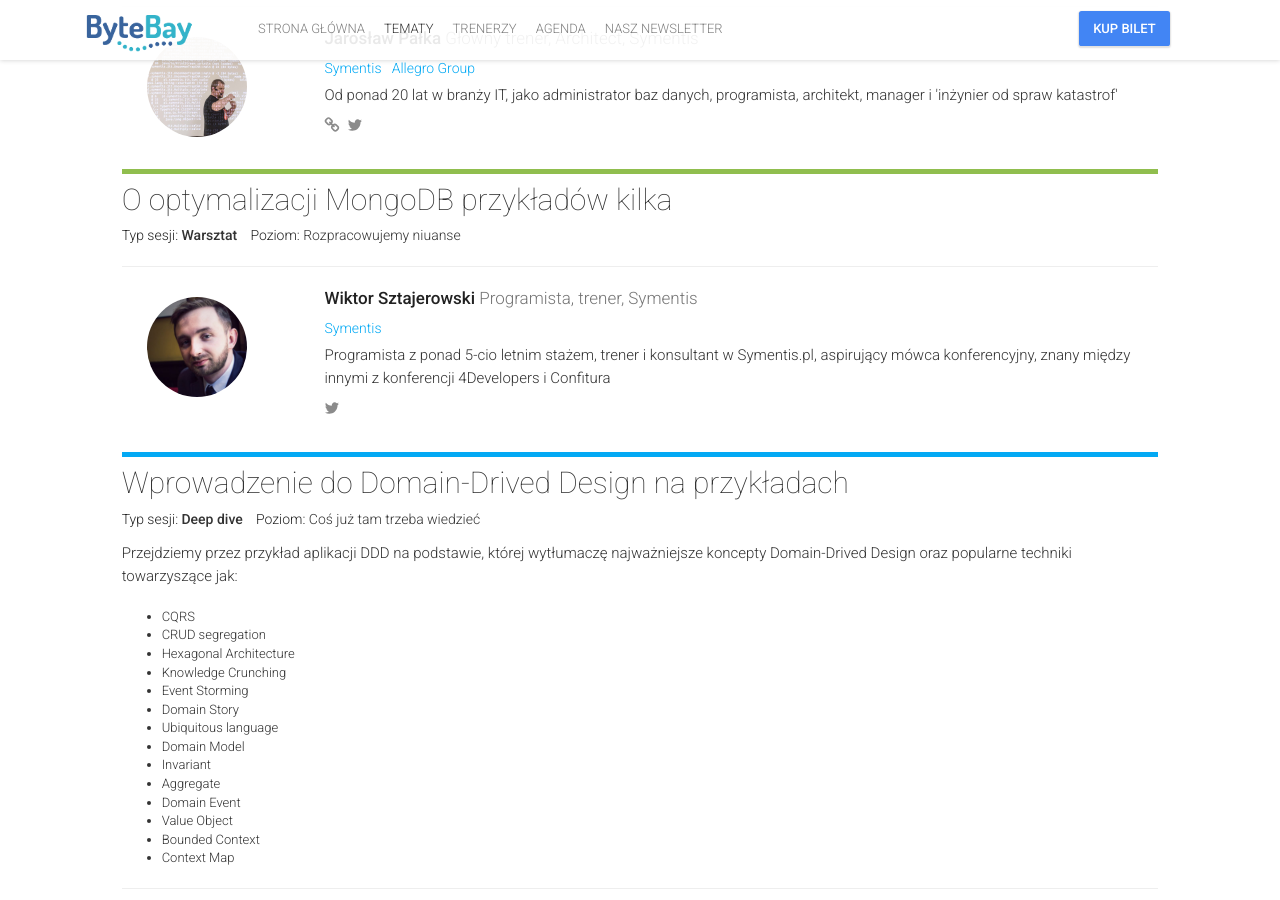
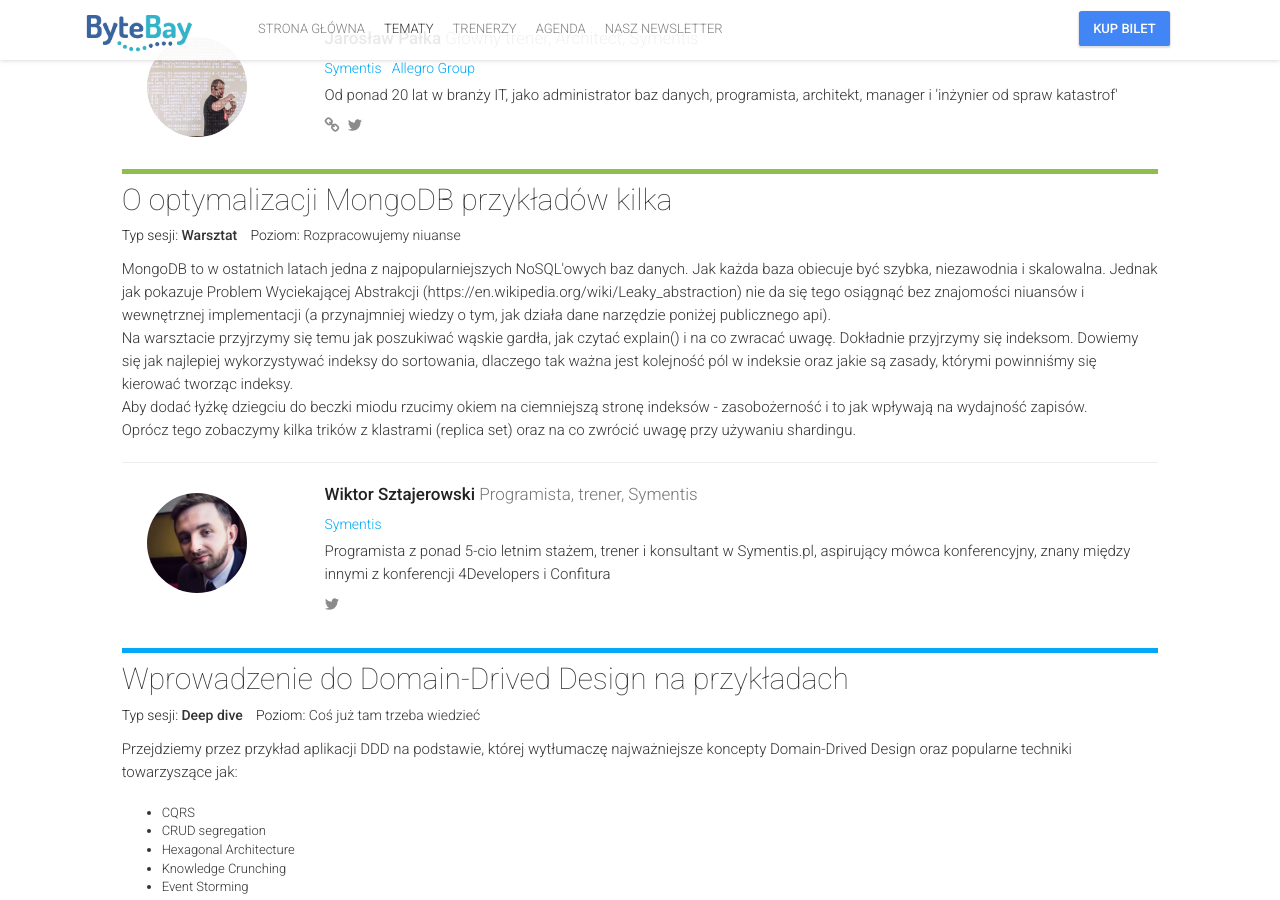
Before and after one commit to 42patterns/bytebay-website, a Jekyll site: the page built from sessions.html, in a window 1280 px wide and 900 px high, scrolled down 1937 px. Built offline with Jekyll 4.4.1, drawn with Linux system fonts in a browser that asks for light colours; nearby versions of some CDN libraries; comment, search, counter and statistics services are not loaded.

Commit message:
Sesja MongoDB

```diff
--- a/_data/sessions.yml
+++ b/_data/sessions.yml
@@ -85,7 +85,13 @@
   -
     id: 2
     title: "O optymalizacji MongoDB przykładów kilka"
-    description: ""
+    description: "MongoDB to w ostatnich latach jedna z najpopularniejszych NoSQL'owych baz danych. Jak każda baza obiecuje być szybka, niezawodnia i skalowalna. Jednak jak pokazuje Problem Wyciekającej Abstrakcji (https://en.wikipedia.org/wiki/Leaky_abstraction) nie da się tego osiągnąć bez znajomości niuansów i wewnętrznej implementacji (a przynajmniej wiedzy o tym, jak działa dane narzędzie poniżej publicznego api).
+
+    Na warsztacie przyjrzymy się temu jak poszukiwać wąskie gardła, jak czytać explain() i na co zwracać uwagę. Dokładnie przyjrzymy się indeksom. Dowiemy się jak najlepiej wykorzystywać indeksy do sortowania, dlaczego tak ważna jest kolejność pól w indeksie oraz jakie są zasady, którymi powinniśmy się kierować tworząc indeksy.
+
+    Aby dodać łyżkę dziegciu do beczki miodu rzucimy okiem na ciemniejszą stronę indeksów - zasobożerność i to jak wpływają na wydajność zapisów.
+
+    Oprócz tego zobaczymy kilka trików z klastrami (replica set) oraz na co zwrócić uwagę przy używaniu shardingu."
     type: 0
     speakers: [4]
     complexity: 2
```
